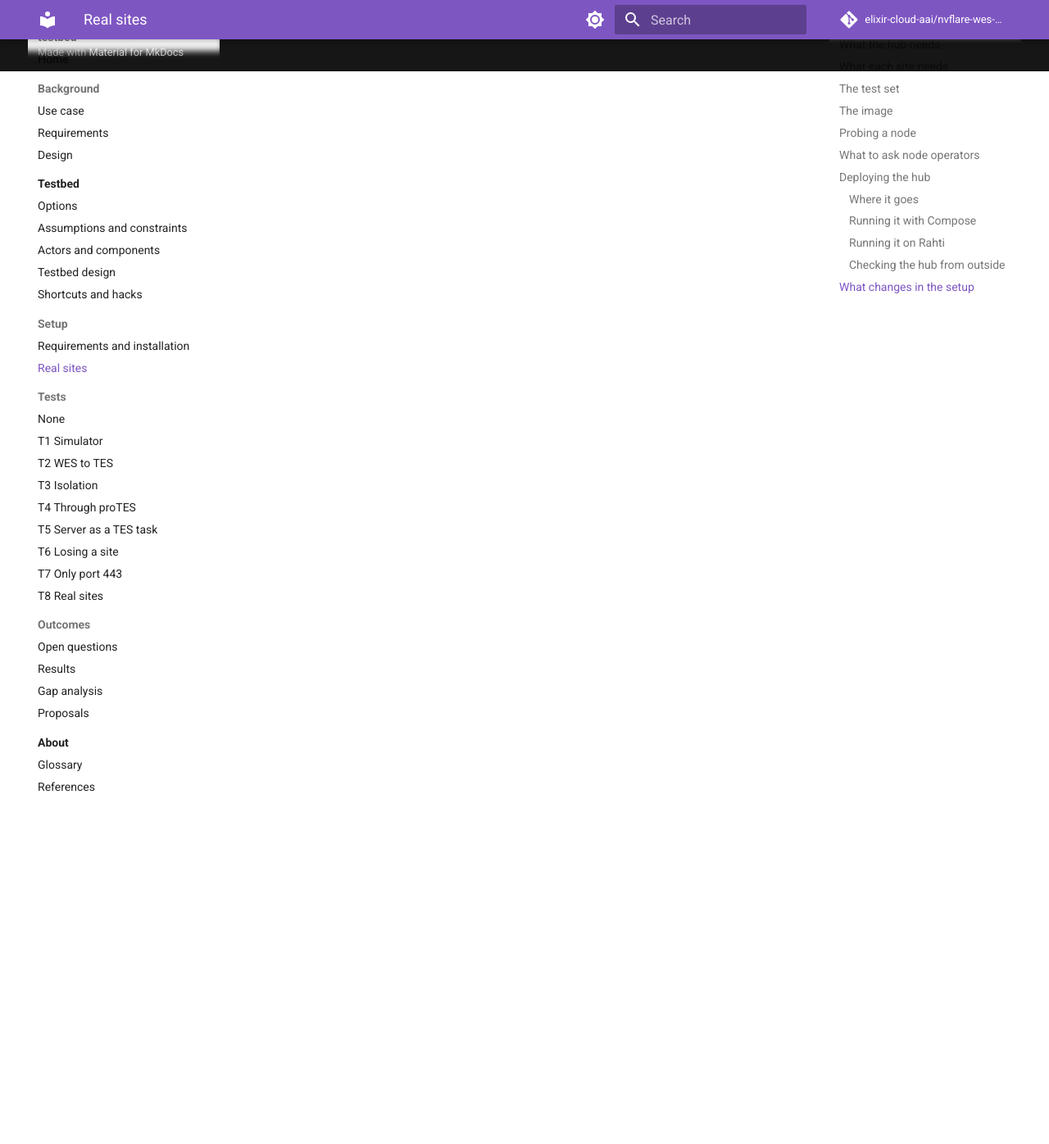
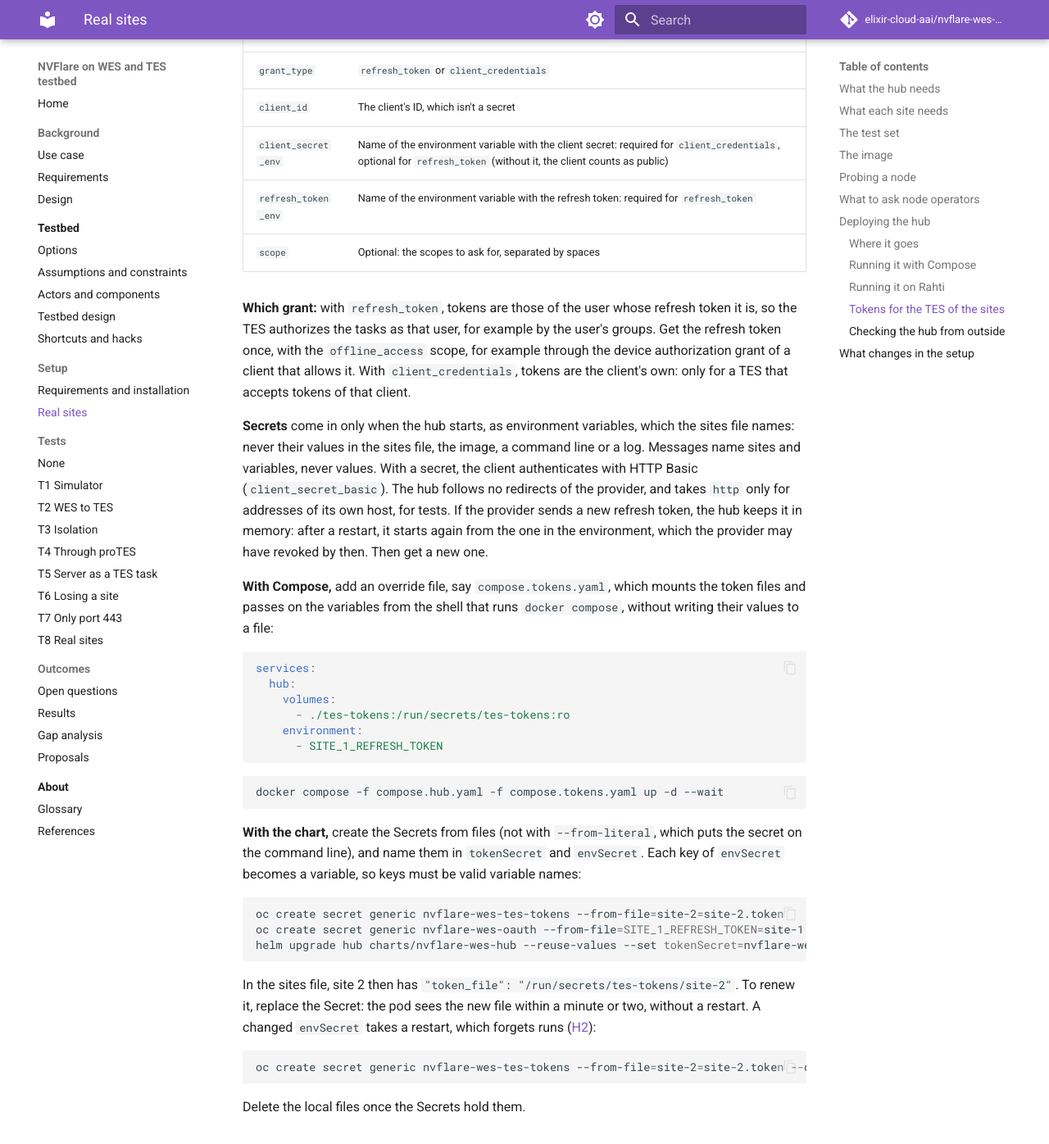
Before and after one commit to elixir-cloud-aai/nvflare-wes-testbed, an MkDocs documentation site: the page built from docs/setup/real-sites.md, in a window 1280 px wide and 1400 px high, scrolled down 11314 px. Shown: the top 1396 px of the window at 82% size. Built offline with MkDocs 1.6.1 and Material for MkDocs 9.7.7, drawn with Linux system fonts in a browser that asks for light colours; comment, search, counter and statistics services are not loaded; some of the changed text lies outside the part shown.

Commit message:
docs: describe token sources of sites
Document `token`, `token_file` and `oauth` in the sites file, the
choice of grant, how secrets come in, and how to set them up with
Compose and the chart.

Refs #35

Co-Authored-By: Claude Opus 5.5 <noreply@anthropic.com>
Claude-Session: https://claude.ai/code/session_011FSoqMpmDCfbACLj3uy6xV

````diff
--- a/docs/setup/real-sites.md
+++ b/docs/setup/real-sites.md
@@ -137,10 +137,10 @@ Caddy gets a certificate for that name, which needs ports 80 and 443 reachable.
 | `FL_PORT`, `FL_SCHEME` | `8002`, `grpc` | FL port. For 443, use `http`: see [T7](../tests/t7-port-443.md) |
 | `WES_ALLOWED_IPS` | `127.0.0.1` | Addresses or ranges that reach the WES, separated by spaces |
 | `WES_INTERNAL_URL` | `https://<FL_SERVER_NAME>` | Base of the links to kits. Keep it `https`, as kits hold private keys |
-| `WES_SITES_FILE` | `./sites.json` | The sites file: name, `tes` and `data`. Add `token` for a TES that needs one, which must then be at an `https` URL |
+| `WES_SITES_FILE` | `./sites.json` | The sites file: name, `tes` and `data`. Add a [token source](#tokens-for-the-tes-of-the-sites) for a TES that needs one, which must then be at an `https` URL |
 | `HUB_HTTPS_PORT` | `443` | Another port for HTTPS, if the FL port is 443. Then set `WES_INTERNAL_URL` to match, and Let's Encrypt still needs port 80. The redirect from HTTP still points to 443, so use the `https` URL with its port |
 
-Tokens in the sites file stay out of task records and logs, and the file stays out of Git and of the image. To check the setup, run the [checks from outside](#checking-the-hub-from-outside) from a machine that isn't in `WES_ALLOWED_IPS`, with the name of the hub for both names, as `python3 tests/outside_check.py <hub> <hub>` (`<hub>:<HUB_HTTPS_PORT>` as the second with another port for HTTPS, and `--fl-port` with another FL port); then the [probe](#probing-a-node), then a run with one site ([T8](../tests/t8-real-sites.md)).
+Tokens in the sites file stay out of task records and logs, and the file stays out of Git and of the image. Tokens that expire during a run need a `token_file` or `oauth` source: see [Tokens for the TES of the sites](#tokens-for-the-tes-of-the-sites). To check the setup, run the [checks from outside](#checking-the-hub-from-outside) from a machine that isn't in `WES_ALLOWED_IPS`, with the name of the hub for both names, as `python3 tests/outside_check.py <hub> <hub>` (`<hub>:<HUB_HTTPS_PORT>` as the second with another port for HTTPS, and `--fl-port` with another FL port); then the [probe](#probing-a-node), then a run with one site ([T8](../tests/t8-real-sites.md)).
 
 ### Running it on Rahti
 
@@ -206,6 +206,8 @@ The Route must say `Admitted=True`. If another project already has its name, the
 | `flScheme` | `grpc` | `grpc`, or `http` (WebSocket, see [T7](../tests/t7-port-443.md)) |
 | `loadBalancerIP` | Empty | Internal address of the project's pool (`192.168.…`), not the public one. Empty: one of the pool's |
 | `sitesSecret` | `nvflare-wes-sites` | Secret with the sites file under the key `sites.json` |
+| `tokenSecret` | Empty | Secret with [token files](#tokens-for-the-tes-of-the-sites), one key per site, mounted whole at `/run/secrets/tes-tokens`, so that renewed tokens arrive without a restart. Empty: none |
+| `envSecret` | Empty | Secret whose keys become environment variables of the hub: the secrets that [`oauth`](#tokens-for-the-tes-of-the-sites) sources name. Empty: none |
 | `podSecurityContext` | `runAsNonRoot: true`, `seccompProfile: {type: RuntimeDefault}` | Security context of the pod. On Rahti, `--set podSecurityContext.seccompProfile=null` |
 | `securityContext` | `allowPrivilegeEscalation: false`, all capabilities dropped | Security context of the container |
 | `resources` | 250m CPU and 1 GiB, up to 2 CPUs and 2 GiB | Requests and limits of the pod |
@@ -245,6 +247,80 @@ oc rollout restart deployment/hub-nvflare-wes-hub
 
 To limit the FL port to the addresses of nodes, Rahti has a [NetworkPolicy with `externalTrafficPolicy: Local`](https://docs.csc.fi/cloud/rahti/configurations/loadbalancer-service/). The chart doesn't do that yet.
 
+### Tokens for the TES of the sites
+
+!!! warning "Tested with a mock provider only"
+    `tests/tokens_test.py` and `tests/site_config_check.py` check these sources against a mock token endpoint and a fake TES. They haven't run against a real identity provider yet.
+
+Access tokens expire, often after an hour to a few hours. A run that lasts longer, or a hub that runs for days, needs a source that gets new ones. Each site of the sites file has at most one of these keys. Whichever it is, the token only goes to a TES at an `https` URL, never to a gateway (`TES_GATEWAY_URL`), and never into task records or logs.
+
+| Key | What it holds | When the token is renewed |
+|---|---|---|
+| `token` | The token itself | Never. When it expires, the TES answers `401`: write a new sites file, and restart the hub between runs |
+| `token_file` | The absolute path of a file with the token | The file is read before each request to the TES, so whatever writes a new token into it (an updated Secret, a script) needs no restart |
+| `oauth` | Where and how to get tokens from an OAuth 2.0 provider | Tokens are cached, and renewed 60 seconds before they expire (at half their lifetime if that's shorter; after 5 minutes if the provider doesn't say) |
+
+With `token_file` and `oauth`, a request that the TES answers with `401` is sent once more, with a renewed token. An `oauth` site looks like this:
+
+```json
+"site-1": {
+  "tes": "https://tes.site-1.example.org",
+  "data": "https://…/site-1.csv",
+  "oauth": {
+    "issuer": "https://login.example.org/oidc/",
+    "grant_type": "refresh_token",
+    "client_id": "<client ID>",
+    "refresh_token_env": "SITE_1_REFRESH_TOKEN",
+    "scope": "openid offline_access"
+  }
+}
+```
+
+| Key of `oauth` | Meaning |
+|---|---|
+| `issuer` | The provider's issuer: the token endpoint comes from its OpenID Connect discovery (`<issuer>/.well-known/openid-configuration`), which must name the same issuer. Or, instead: |
+| `token_endpoint` | The token endpoint itself, for a provider without discovery |
+| `grant_type` | `refresh_token` or `client_credentials` |
+| `client_id` | The client's ID, which isn't a secret |
+| `client_secret_env` | Name of the environment variable with the client secret: required for `client_credentials`, optional for `refresh_token` (without it, the client counts as public) |
+| `refresh_token_env` | Name of the environment variable with the refresh token: required for `refresh_token` |
+| `scope` | Optional: the scopes to ask for, separated by spaces |
+
+**Which grant:** with `refresh_token`, tokens are those of the user whose refresh token it is, so the TES authorizes the tasks as that user, for example by the user's groups. Get the refresh token once, with the `offline_access` scope, for example through the device authorization grant of a client that allows it. With `client_credentials`, tokens are the client's own: only for a TES that accepts tokens of that client.
+
+**Secrets** come in only when the hub starts, as environment variables, which the sites file names: never their values in the sites file, the image, a command line or a log. Messages name sites and variables, never values. With a secret, the client authenticates with HTTP Basic (`client_secret_basic`). The hub follows no redirects of the provider, and takes `http` only for addresses of its own host, for tests. If the provider sends a new refresh token, the hub keeps it in memory: after a restart, it starts again from the one in the environment, which the provider may have revoked by then. Then get a new one.
+
+**With Compose,** add an override file, say `compose.tokens.yaml`, which mounts the token files and passes on the variables from the shell that runs `docker compose`, without writing their values to a file:
+
+```yaml
+services:
+  hub:
+    volumes:
+      - ./tes-tokens:/run/secrets/tes-tokens:ro
+    environment:
+      - SITE_1_REFRESH_TOKEN
+```
+
+```sh
+docker compose -f compose.hub.yaml -f compose.tokens.yaml up -d --wait
+```
+
+**With the chart,** create the Secrets from files (not with `--from-literal`, which puts the secret on the command line), and name them in `tokenSecret` and `envSecret`. Each key of `envSecret` becomes a variable, so keys must be valid variable names:
+
+```fish
+oc create secret generic nvflare-wes-tes-tokens --from-file=site-2=site-2.token
+oc create secret generic nvflare-wes-oauth --from-file=SITE_1_REFRESH_TOKEN=site-1.refresh-token
+helm upgrade hub charts/nvflare-wes-hub --reuse-values --set tokenSecret=nvflare-wes-tes-tokens --set envSecret=nvflare-wes-oauth
+```
+
+In the sites file, site 2 then has `"token_file": "/run/secrets/tes-tokens/site-2"`. To renew it, replace the Secret: the pod sees the new file within a minute or two, without a restart. A changed `envSecret` takes a restart, which forgets runs ([H2](../testbed/shortcuts.md#h2)):
+
+```fish
+oc create secret generic nvflare-wes-tes-tokens --from-file=site-2=site-2.token --dry-run=client -o yaml | oc replace -f -
+```
+
+Delete the local files once the Secrets hold them.
+
 ### Checking the hub from outside
 
 `tests/outside_check.py` checks a deployed hub as a node, or anyone on the internet, sees it. Run it from a machine outside the hub's network that isn't in `WES_ALLOWED_IPS`, with Python 3.12 or later and a clone of this repository; it needs nothing beyond the standard library. It takes the hub's name, as in the kits, and the host that serves `/kits` and `/sites`: with Compose, both are `FL_SERVER_NAME`.
````
